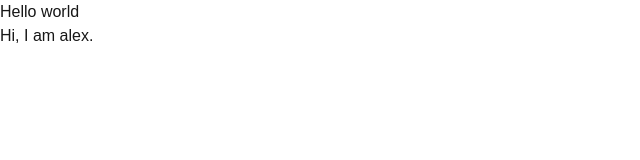
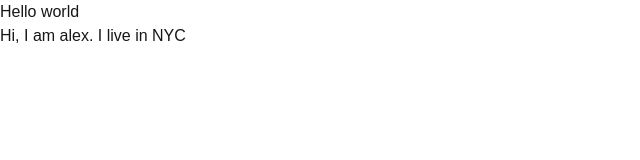
Before and after one commit to arafat-yasin-2413/startech, a Next.js app: page / in a window 1280 px wide. Shown: the top 160 px of the page, without its empty margins (0-640 px from the left). Built offline with nearby package versions, Linux system fonts and the light colour scheme.

Commit message:
[ADDED]: new text in alex

```diff
--- a/src/app/page.tsx
+++ b/src/app/page.tsx
@@ -6,7 +6,7 @@ export default function Home() {
         <h2>Hello world</h2>
 
         {/* Alex's code here */}
-        <p>Hi, I am alex.</p>
+        <p>Hi, I am alex. I live in NYC</p>
     </div>
   );
 }
```
